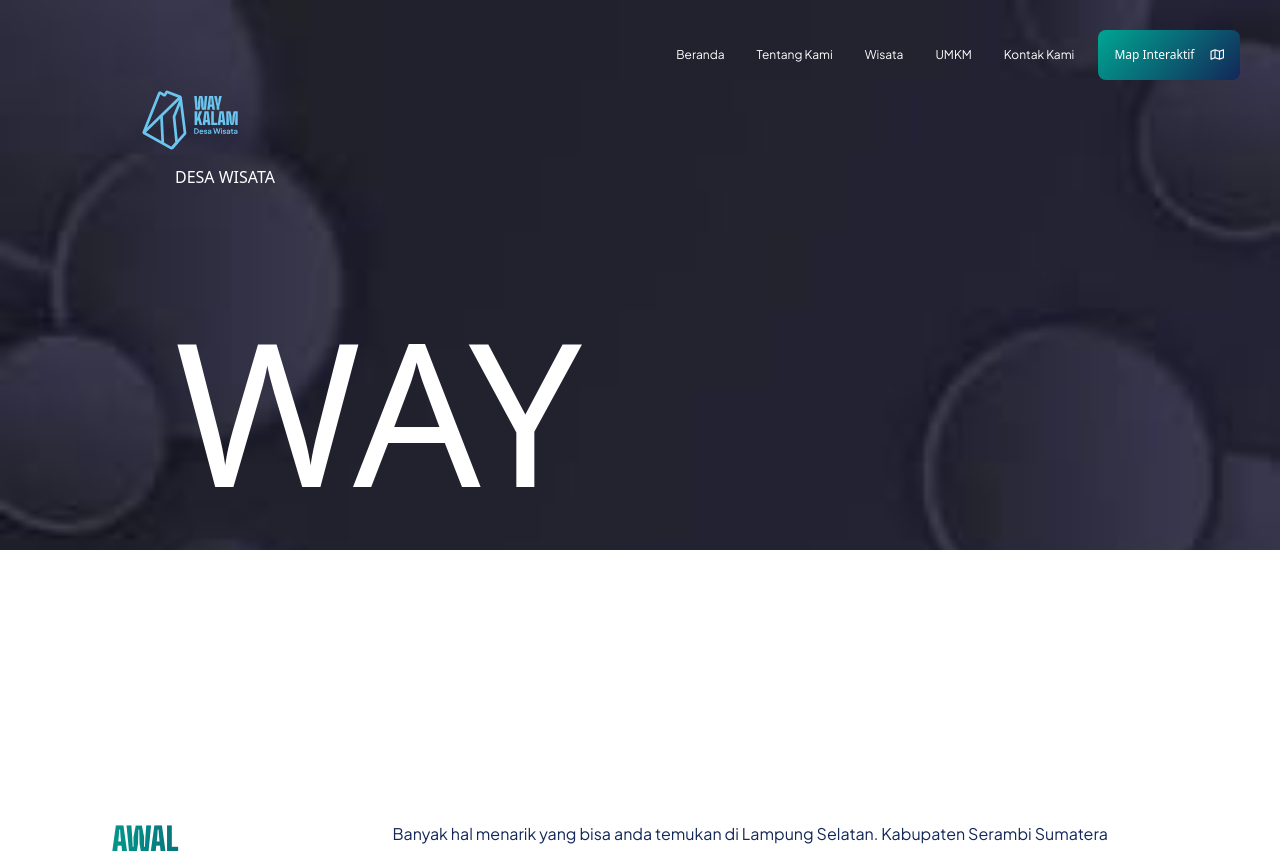
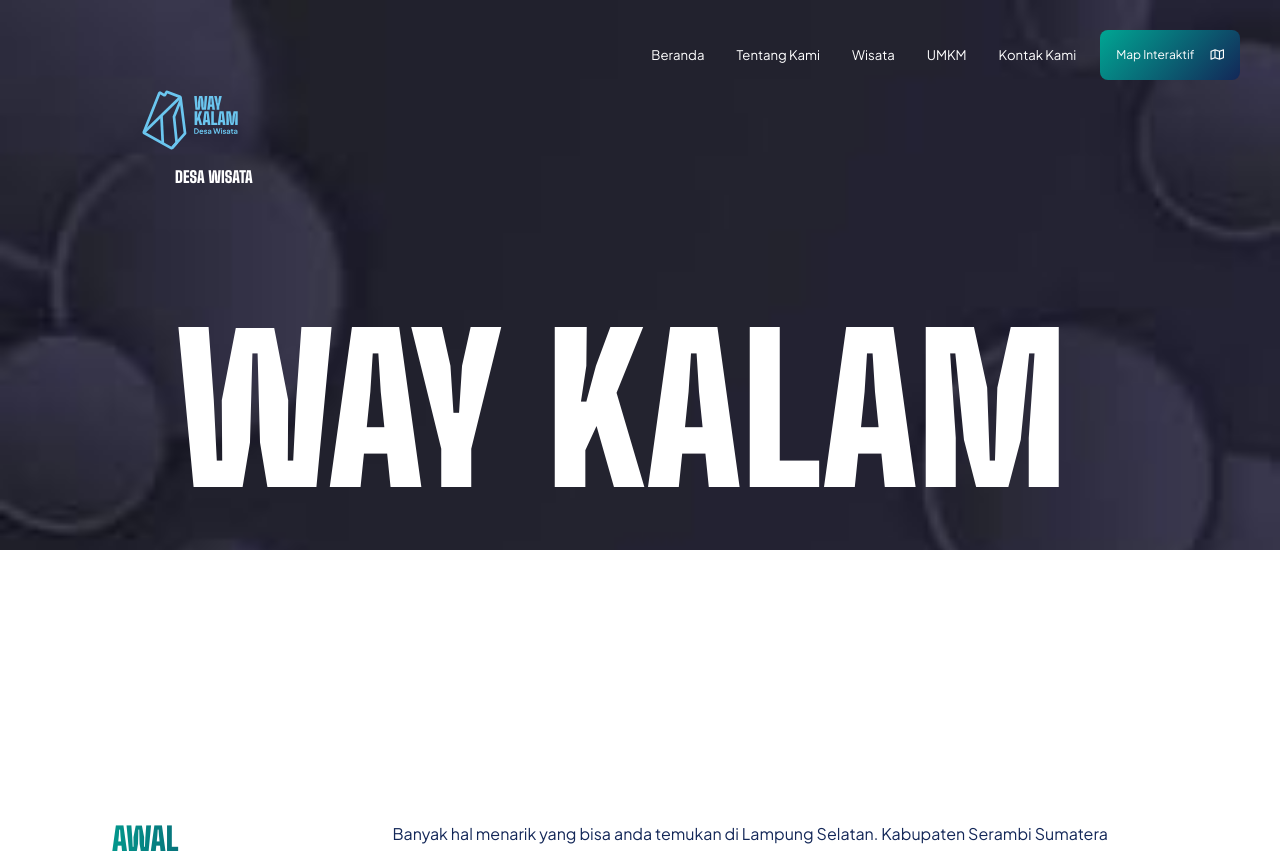
Before and after one commit to Tematik-Way-Kalam/Website-Wisata-WayKalam, a PHP site: page /tentang.php in a window 1280 px wide. Shown: the top 859 px of the page. Run offline with PHP 8.4, Linux system fonts and the light colour scheme.

Commit message:
perubahan tentang.php dan tentang.css

```diff
--- a/client/tentang.css
+++ b/client/tentang.css
@@ -30,9 +30,23 @@ header {
 }
 
 /* Navigation Item */
-.nav-item{
+.navbar {
+    z-index: 1000;
+    background-color: transparent !important;
+}
+
+.navbar-nav {
+    text-align: right;
+}
+/* .nav-item{
     font-family: "Plus Jakarta Sans", sans-serif;
-}
+} */
+
+.navbar .navbar-nav .nav-link {
+    padding-right: 1em;
+    color: #000;
+    font-size: 1.1em;
+  }
 
 /* Background Header */
 #latar {
@@ -90,6 +104,7 @@ header {
     -webkit-text-fill-color: transparent;
 }
 
+/* Artikel */
 .articles {
     color: #132758;
     font-size: 16px;
--- a/client/tentang.php
+++ b/client/tentang.php
@@ -2,18 +2,19 @@
 <html lang="en">
     <head>
         <meta charset="UTF-8">
-        <meta name="viewport" content= "width=device-width, initial-scale=1.0">
-        <link rel="stylesheet" href = "tentang.css">
+        <meta name="viewport" content="width=device-width, initial-scale=1.0">
+        <link rel="stylesheet" href="tentang.css">
 
         <!-- BOOTSTRAP -->
         <link href="css/bootstrap.min.css" rel="stylesheet" >
         <script src="js/bootstrap.bundle.min.js"></script>
 
+        <!-- FONT -->
         <link rel="stylesheet" href="font-awesome/css/all.css">
         <title>Tentang</title>
     </head>
 
-    <body>
+    <body style="font-family: 'Plus Jakarta Sans', sans-serif;">
         <header>
             <!-- Navbar Option -->
             <nav class="navbar navbar-expand-lg navbar-dark" style="background-color: #fff;">
@@ -52,8 +53,8 @@
                     <div class="carousel-inner">
                         <div class="carousel-item active" data-bs-interval="2000">
                             <img src="bg/gambar1.jpeg" class="d-block w-100" alt="bg1" style="background-size: cover; background-repeat: no-repeat;">
-                            <p id="judul">DESA WISATA</p><br>
-                            <p id="judul1">WAY KALAM</p>
+                            <p id="judul" style="font-family: Big Shoulders Display, sans-serif; font-weight: 900;">DESA WISATA</p><br>
+                            <p id="judul1" style="font-family: Big Shoulders Display, sans-serif; font-weight: 900;">WAY KALAM</p>
                         </div>
                     </div>
                 </div>
```
Also changed, not shown: client/bg/footerVector.png (added).
